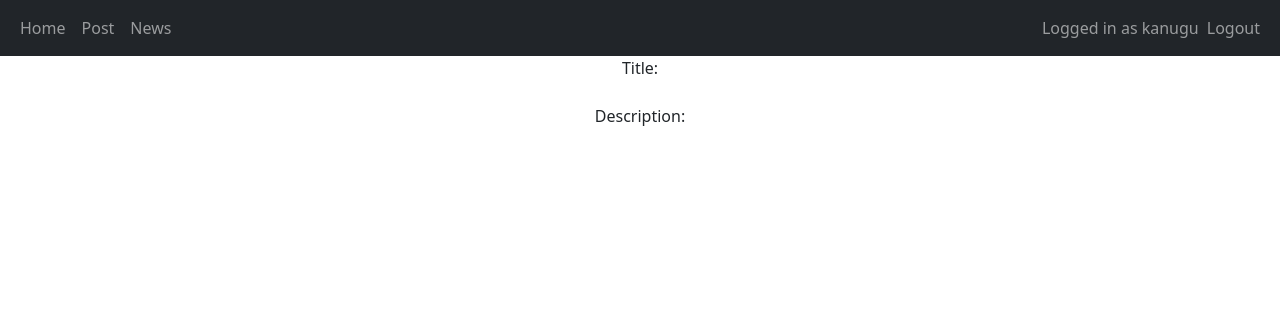
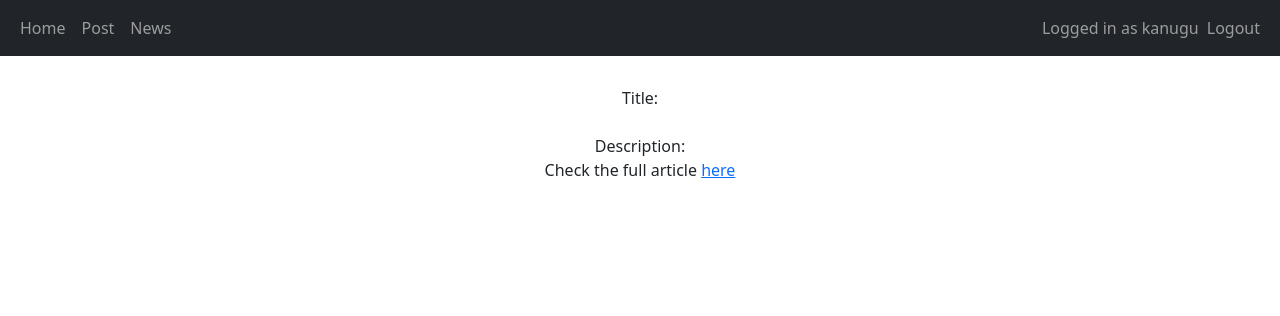
Before and after one commit to kanugurajesh/Django-Blog, a Django app: page /details in a window 1280 px wide. Shown: the top 316 px of the page. Run offline with Django 4.2, Linux system fonts and the light colour scheme; a user stored in the database is signed in.

Commit message:
adding all the data to github

```diff
--- a/main/templates/main/base.html
+++ b/main/templates/main/base.html
@@ -17,17 +17,14 @@
         flex-wrap: wrap;
         flex-direction: column;
         text-align: center;
-        gap: 40px;
-
     }
 
     .content {
         width: 100%;
         max-width: 500px;
-        margin: 0 auto;
+        margin: 30px auto;
         display: flex;
         flex-direction: column;
-        align-items: center;
         text-align: center;
     }
 </style>
--- a/main/templates/main/details.html
+++ b/main/templates/main/details.html
@@ -6,6 +6,6 @@
     <br>
     <img src="{{ image_src }}" alt="">
     <span class="subtitle">Description: {{ desc }}</span>
-    <span>{{ url }}</span>
+    <span>Check the full article <a href="{{ url }}"> here</a></span>
 </div>
 {% endblock %}
```
